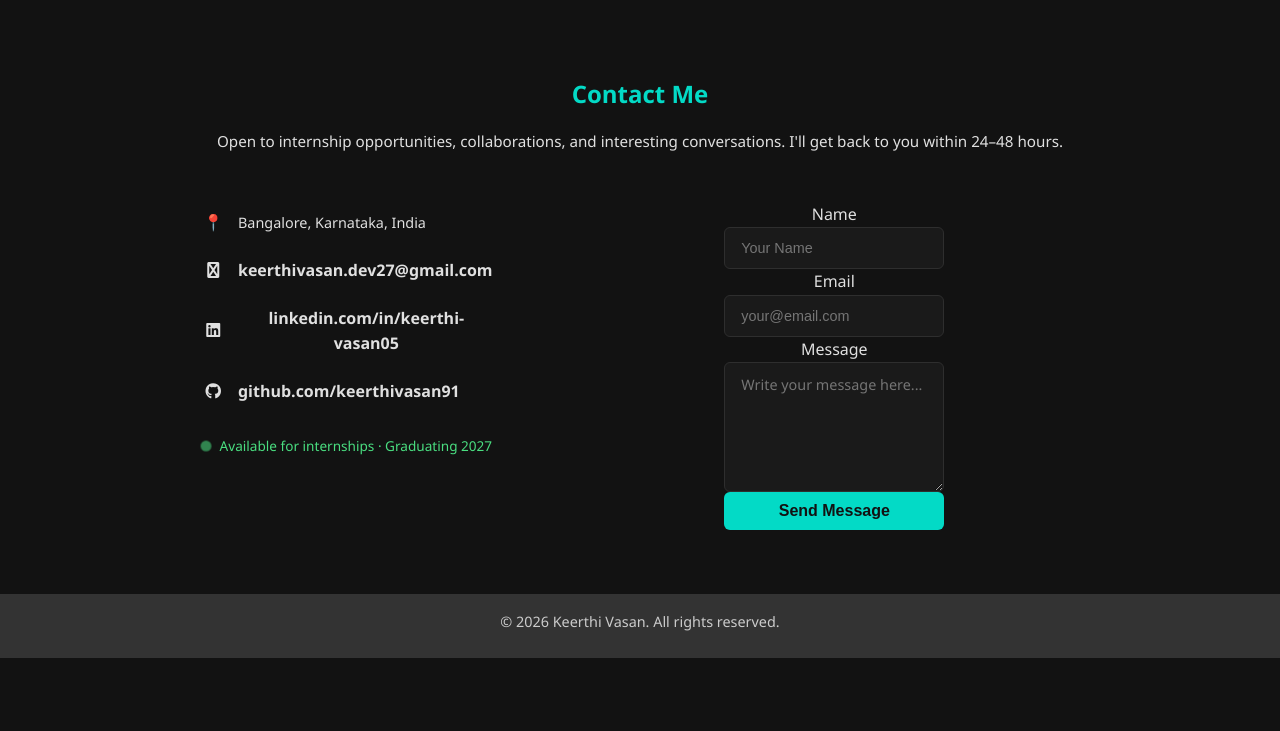
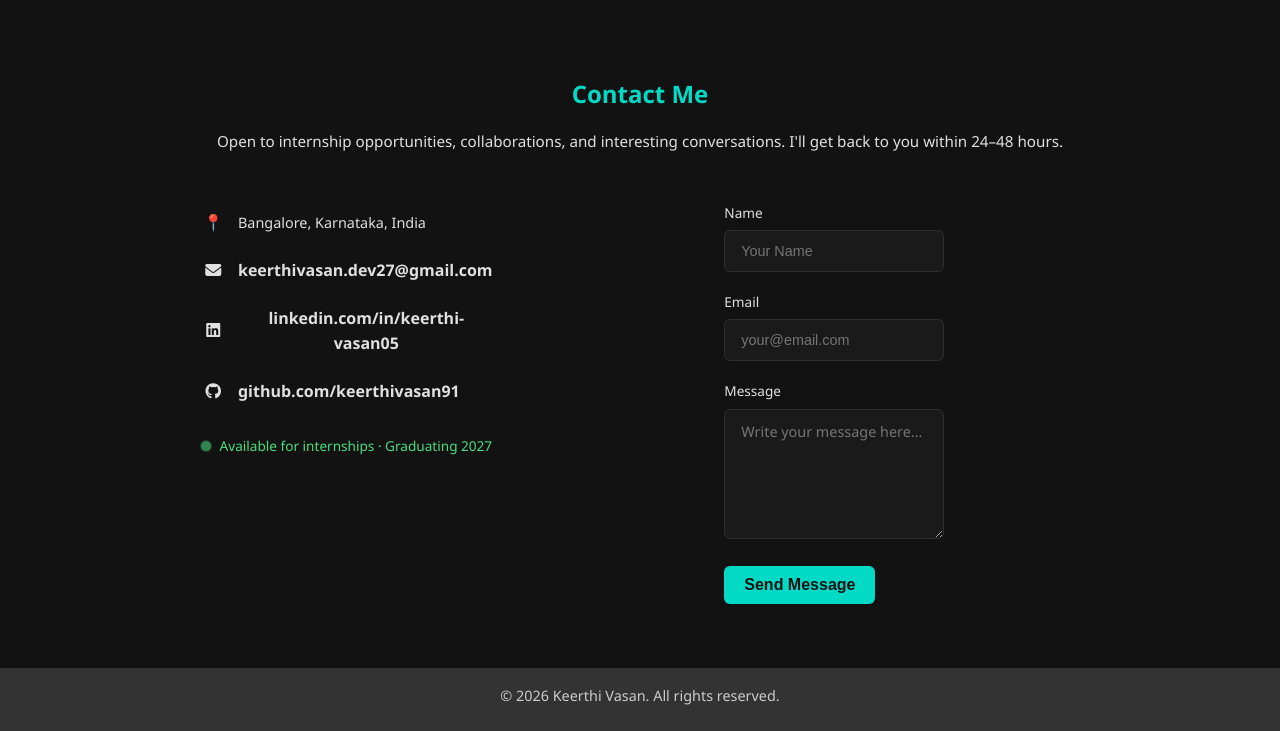
Before and after one commit to keerthivasan91/Personal-Website, a Flask app: page /contacts in a window 1280 px wide. Shown: the part 75-806 px from the top of the page. Before the commit the page ends 733 px from the top, so only its background shows below. Run offline with Flask 3, Linux system fonts and the light colour scheme.

Commit message:
feat: update contact section styles and improve form structure

```diff
--- a/templates/contacts.html
+++ b/templates/contacts.html
@@ -14,7 +14,7 @@
                 <span>Bangalore, Karnataka, India</span>
             </div>
             <div class="contact-detail">
-                <span class="contact-icon"><i class="fab fa-envelope"></i></span>
+                <span class="contact-icon"><i class="fas fa-envelope"></i></span>
                 <a href="mailto:keerthivasan.dev27@gmail.com">keerthivasan.dev27@gmail.com</a>
             </div>
             <div class="contact-detail">
@@ -34,19 +34,25 @@
 
         <!-- Right: Contact Form -->
         <form action="{{ url_for('contacts') }}" method="POST" class="contact-form">
+            <div class="form-group">
                 <label for="name">Name</label>
                 <input type="text" id="name" name="name" placeholder="Your Name" required>
+            </div>
 
+            <div class="form-group">
                 <label for="email">Email</label>
                 <input type="email" id="email" name="email" placeholder="your@email.com" required>
+            </div>
 
+            <div class="form-group">
                 <label for="message">Message</label>
                 <textarea id="message" name="message" placeholder="Write your message here..." required></textarea>
+            </div>
 
-            <button type="submit" class="cta-button">Send Message</button>
+            <button type="submit" class="cta-button contact-submit">Send Message</button>
 
             {% if success %}
-            <p class="success-message">✅ Thank you! Your message has been sent. I'll get back to you soon.</p>
+            <p class="success-message">✅ Message sent! I'll get back to you soon.</p>
             {% endif %}
         </form>
 
```
Lines whose indentation alone changed are shown as unchanged.
